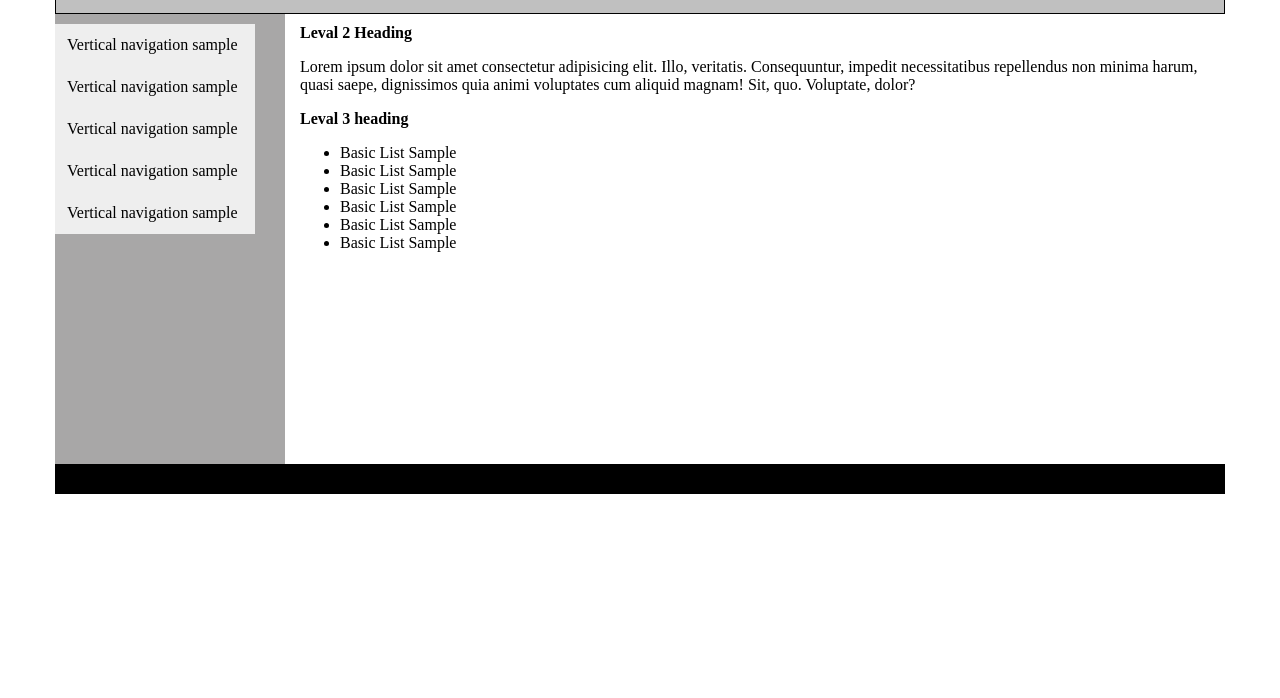
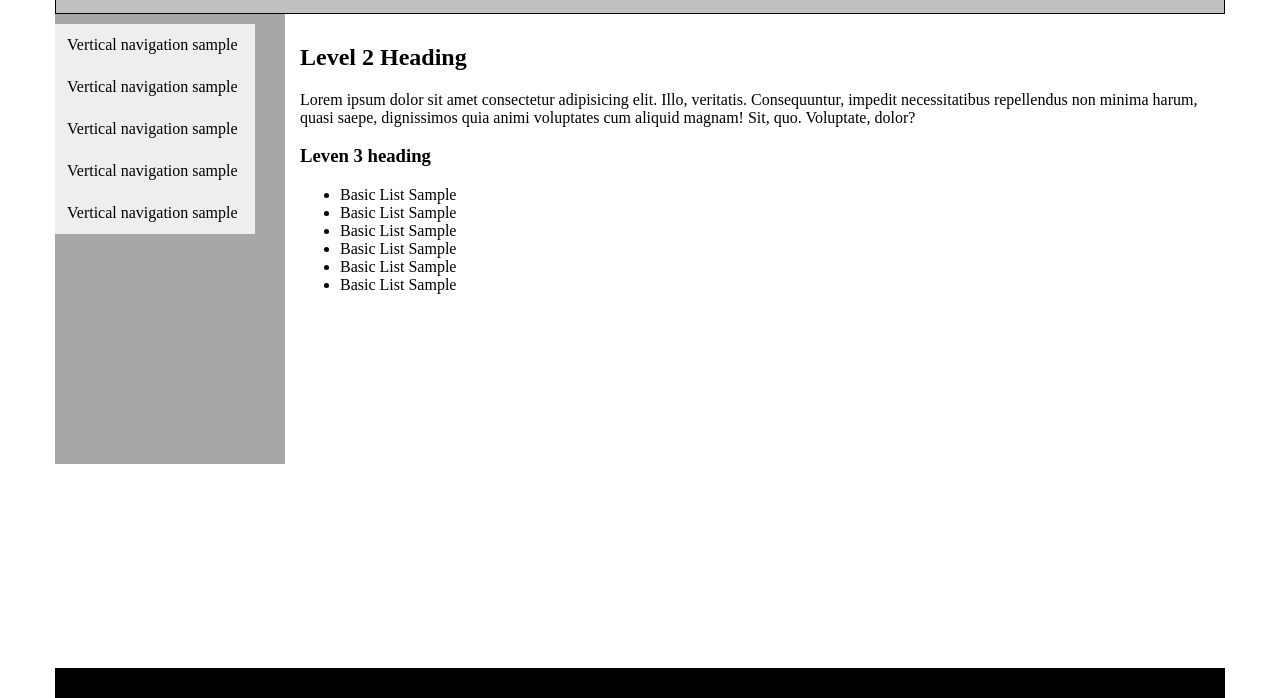
Before and after one commit to DarthVader94/LVL1, a plain HTML site: page index.html in a window 1280 px wide. Shown: the part 110-808 px from the top of the page. Drawn offline with Linux system fonts and the light colour scheme.

Commit message:
[Mentor update] Update layout styles 2 (make layout fluid instead of fixed)

```diff
--- a/css/style.css
+++ b/css/style.css
@@ -1,3 +1,7 @@
+html, body {
+   height: 100%;
+}
+
 body {
    max-width: 1170px;
    margin-left: auto;
@@ -12,6 +16,12 @@ body {
    display: flex;
    align-items: center;
    flex-direction: row;
+}
+
+.wrapper {
+   height: 100%;
+   display: flex;
+   flex-direction: column;
 }
 
 
@@ -61,6 +71,7 @@ body {
    background-color: white;
    right: auto;
    text-align: left;
+   flex: 1;
 }
 
 
--- a/index.html
+++ b/index.html
@@ -31,13 +31,13 @@
                 </div>
         </div>
         <div class="content">
-            <b>Leval 2 Heading</b>
+            <h2>Level 2 Heading</h2>
             <p class="main-text">Lorem ipsum dolor sit amet consectetur adipisicing elit. Illo, veritatis. Consequuntur,
                 impedit
                 necessitatibus repellendus non minima harum, quasi saepe, dignissimos quia animi voluptates cum aliquid
                 magnam! Sit, quo. Voluptate, dolor?</p>
             <div>
-                <b>Leval 3 heading</b>
+                <h3>Leven 3 heading</h3>
                 <ul>
                     <li>Basic List Sample</li>
                     <li>Basic List Sample</li>
```
